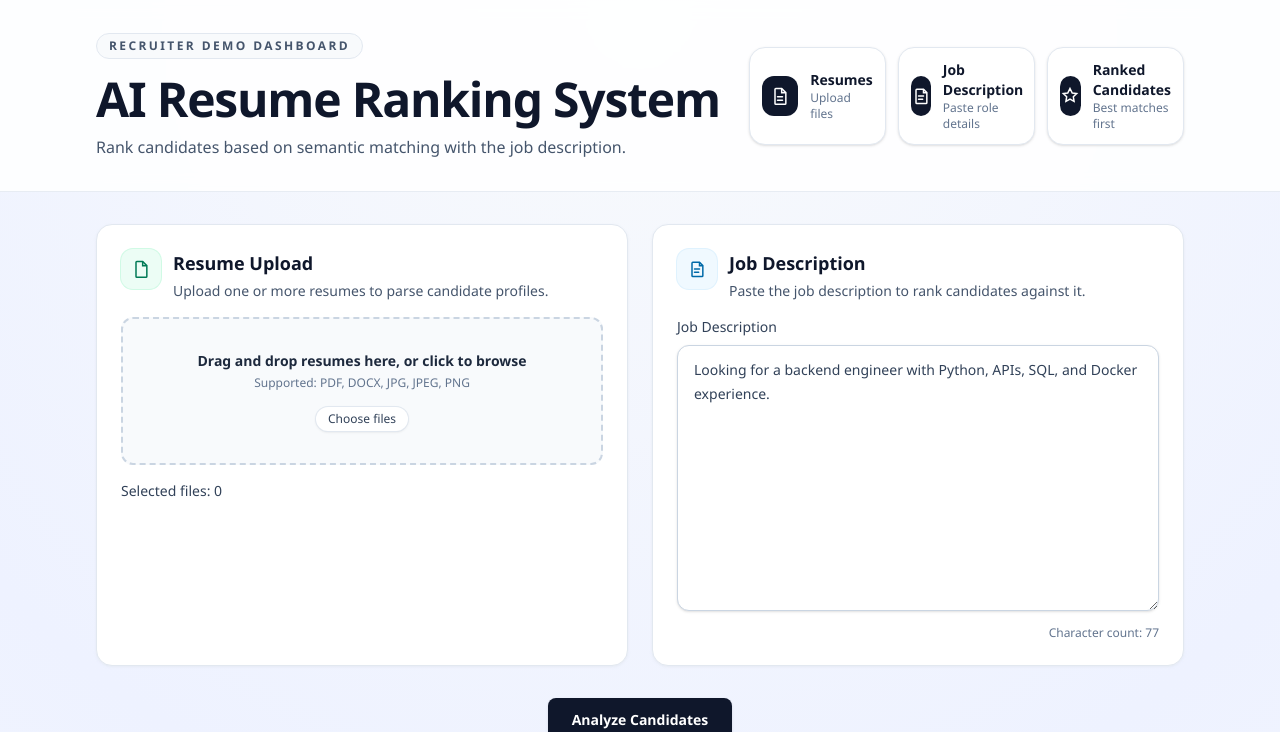
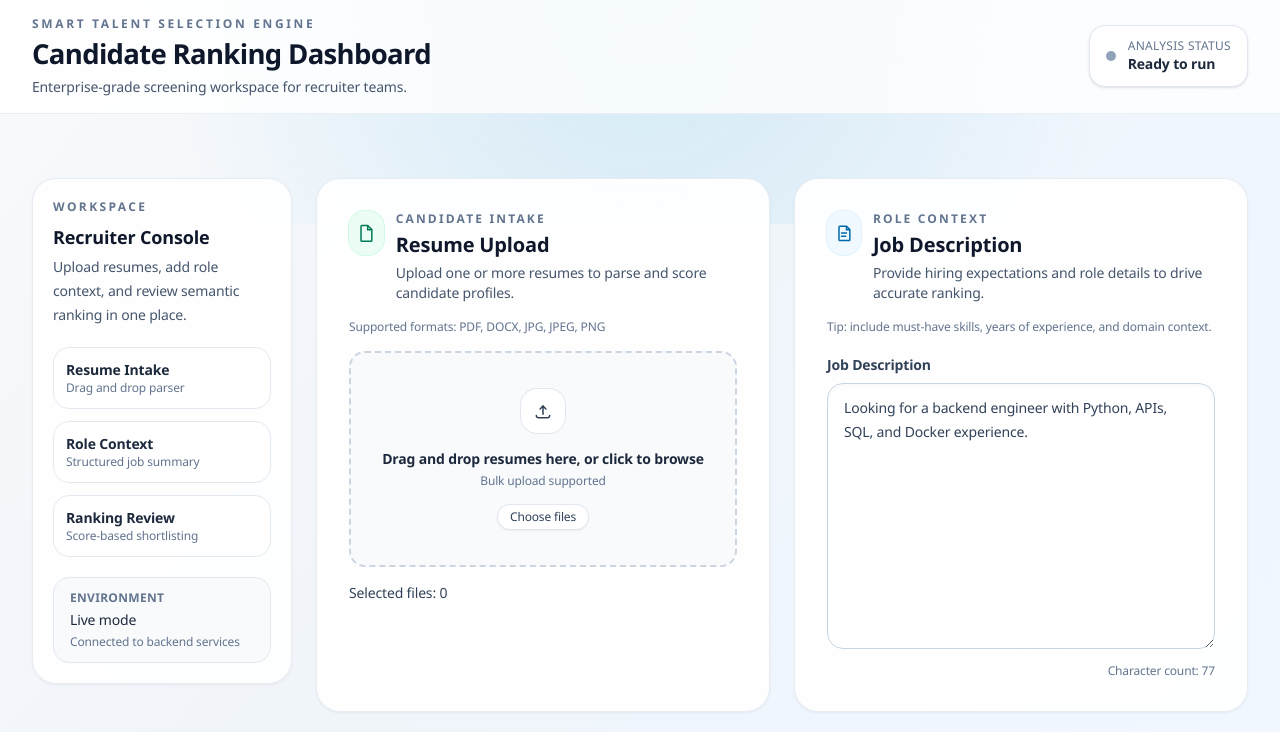
Before and after one commit to meenakshiks247/Smart-Talent-Selection-Engine, a React app in the folder frontend/: page / in a window 1280 px wide. Shown: the top 732 px of the page. Built offline with nearby package versions, Linux system fonts and the light colour scheme; the HTML template or start-up script is replaced by a standard one.

Commit message:
feat(ui): redesign dashboard shell

```diff
--- a/frontend/src/components/AppLayout.jsx
+++ b/frontend/src/components/AppLayout.jsx
@@ -1,75 +1,110 @@
-function AppLayout({ children }) {
+function AppLayout({ children, kpiItems = [], analysisStatus = 'idle', isAnalyzing = false, dataMode = 'live' }) {
+  const statusConfig = getStatusConfig(analysisStatus, isAnalyzing)
+
   return (
-    <div className="min-h-screen bg-[radial-gradient(circle_at_top,_#f8fafc_0%,_#eef2ff_45%,_#f8fafc_100%)]">
-      <header className="border-b border-slate-200/80 bg-white/85 backdrop-blur">
-        <div className="mx-auto w-full max-w-6xl px-4 py-8 sm:px-6 lg:px-8">
-          <div className="grid gap-6 lg:grid-cols-[1.3fr_0.9fr] lg:items-center">
+    <div className="min-h-screen bg-[linear-gradient(130deg,_#f8fafc_0%,_#f1f5f9_28%,_#eff6ff_52%,_#f8fafc_100%)]">
+      <div className="pointer-events-none fixed inset-x-0 top-0 z-0 h-56 bg-[radial-gradient(circle_at_top,_rgba(14,165,233,0.14),_transparent_70%)]" />
+
+      <header className="sticky top-0 z-40 border-b border-slate-200/70 bg-white/80 backdrop-blur-xl">
+        <div className="mx-auto flex w-full max-w-[1400px] items-center justify-between gap-6 px-4 py-4 sm:px-6 lg:px-8">
+          <div>
+            <p className="text-xs font-semibold uppercase tracking-[0.22em] text-slate-500">Smart Talent Selection Engine</p>
+            <h1 className="mt-1 text-2xl font-bold tracking-tight text-slate-900 sm:text-[1.72rem]">
+              Candidate Ranking Dashboard
+            </h1>
+            <p className="mt-1 text-sm text-slate-600">Enterprise-grade screening workspace for recruiter teams.</p>
+          </div>
+
+          <div className="hidden items-center gap-3 rounded-2xl border border-slate-200 bg-white px-4 py-3 shadow-sm md:flex">
+            <span className={`h-2.5 w-2.5 rounded-full ${statusConfig.dot}`} aria-hidden="true" />
             <div>
-              <div className="inline-flex items-center gap-2 rounded-full border border-slate-200 bg-slate-50 px-3 py-1 text-xs font-semibold uppercase tracking-[0.2em] text-slate-600">
-                Recruiter Demo Dashboard
-              </div>
-              <h1 className="mt-4 max-w-2xl text-3xl font-black tracking-tight text-slate-900 sm:text-4xl lg:text-5xl">
-                AI Resume Ranking System
-              </h1>
-              <p className="mt-3 max-w-2xl text-sm leading-6 text-slate-600 sm:text-base">
-                Rank candidates based on semantic matching with the job description.
-              </p>
-            </div>
-
-            <div className="grid gap-3 sm:grid-cols-3 lg:grid-cols-1 xl:grid-cols-3">
-              <HeaderIndicator
-                title="Resumes"
-                description="Upload files"
-                icon={
-                  <svg viewBox="0 0 24 24" className="h-5 w-5" fill="none" stroke="currentColor" strokeWidth="1.8">
-                    <path d="M7 3h7l5 5v13a1 1 0 0 1-1 1H7a1 1 0 0 1-1-1V4a1 1 0 0 1 1-1Z" />
-                    <path d="M14 3v5h5" />
-                    <path d="M9 13h6M9 17h6" strokeLinecap="round" />
-                  </svg>
-                }
-              />
-              <HeaderIndicator
-                title="Job Description"
-                description="Paste role details"
-                icon={
-                  <svg viewBox="0 0 24 24" className="h-5 w-5" fill="none" stroke="currentColor" strokeWidth="1.8">
-                    <path d="M7 4h8l4 4v12a1 1 0 0 1-1 1H7a1 1 0 0 1-1-1V5a1 1 0 0 1 1-1Z" />
-                    <path d="M15 4v4h4" />
-                    <path d="M9 12h6M9 16h5" strokeLinecap="round" />
-                  </svg>
-                }
-              />
-              <HeaderIndicator
-                title="Ranked Candidates"
-                description="Best matches first"
-                icon={
-                  <svg viewBox="0 0 24 24" className="h-5 w-5" fill="none" stroke="currentColor" strokeWidth="1.8">
-                    <path d="M12 3l2.7 5.5L20 9l-4 3.9.9 5.5L12 15.8 7.1 18.4 8 12.9 4 9l5.3-.5L12 3Z" />
-                  </svg>
-                }
-              />
+              <p className="text-xs font-medium uppercase tracking-wide text-slate-500">Analysis status</p>
+              <p className="text-sm font-semibold text-slate-800">{statusConfig.label}</p>
             </div>
           </div>
         </div>
       </header>
 
-      <main className="mx-auto w-full max-w-6xl px-4 py-8 sm:px-6 lg:px-8">{children}</main>
+      <main className="relative z-10 mx-auto w-full max-w-[1400px] px-4 py-8 sm:px-6 lg:px-8">
+        <section className="grid gap-6 sm:grid-cols-2 xl:grid-cols-4">
+          {kpiItems.map((item) => (
+            <KpiCard key={item.title} title={item.title} helper={item.helper} value={item.value} />
+          ))}
+        </section>
+
+        <div className="mt-8 grid gap-6 lg:grid-cols-[260px_minmax(0,1fr)]">
+          <aside className="h-fit rounded-3xl border border-slate-200/80 bg-white/85 p-5 shadow-sm shadow-slate-900/5 backdrop-blur lg:sticky lg:top-24">
+            <p className="text-xs font-semibold uppercase tracking-[0.2em] text-slate-500">Workspace</p>
+            <h2 className="mt-2 text-lg font-semibold text-slate-900">Recruiter Console</h2>
+            <p className="mt-1 text-sm leading-6 text-slate-600">
+              Upload resumes, add role context, and review semantic ranking in one place.
+            </p>
+
+            <div className="mt-5 space-y-3">
+              <SidebarItem title="Resume Intake" subtitle="Drag and drop parser" />
+              <SidebarItem title="Role Context" subtitle="Structured job summary" />
+              <SidebarItem title="Ranking Review" subtitle="Score-based shortlisting" />
+            </div>
+
+            <div className="mt-5 rounded-2xl border border-slate-200 bg-slate-50 px-4 py-3">
+              <p className="text-xs font-semibold uppercase tracking-wide text-slate-500">Environment</p>
+              <p className="mt-1 text-sm font-medium text-slate-800">{dataMode === 'mock' ? 'Preview mode' : 'Live mode'}</p>
+              <p className="mt-1 text-xs text-slate-500">{dataMode === 'mock' ? 'Using seeded demo candidates' : 'Connected to backend services'}</p>
+            </div>
+          </aside>
+
+          <section>{children}</section>
+        </div>
+      </main>
     </div>
   )
 }
 
-function HeaderIndicator({ title, description, icon }) {
+function KpiCard({ title, helper, value }) {
   return (
-    <div className="flex items-center gap-3 rounded-2xl border border-slate-200 bg-white px-3 py-3 shadow-sm">
-      <div className="flex h-10 w-10 items-center justify-center rounded-xl bg-slate-900 text-white">
-        {icon}
-      </div>
-      <div>
-        <p className="text-sm font-semibold text-slate-900">{title}</p>
-        <p className="text-xs text-slate-500">{description}</p>
-      </div>
+    <article className="rounded-3xl border border-slate-200/90 bg-white/90 p-5 shadow-sm shadow-slate-900/5 backdrop-blur sm:p-6">
+      <p className="text-xs font-semibold uppercase tracking-[0.18em] text-slate-500">{title}</p>
+      <p className="mt-3 text-3xl font-bold tracking-tight text-slate-900">{value}</p>
+      <p className="mt-1 text-sm text-slate-600">{helper}</p>
+    </article>
+  )
+}
+
+function SidebarItem({ title, subtitle }) {
+  return (
+    <div className="rounded-2xl border border-slate-200 bg-white px-3 py-3">
+      <p className="text-sm font-semibold text-slate-800">{title}</p>
+      <p className="text-xs text-slate-500">{subtitle}</p>
     </div>
   )
 }
 
+function getStatusConfig(status, isAnalyzing) {
+  if (isAnalyzing || status === 'loading') {
+    return {
+      dot: 'bg-sky-500 animate-pulse',
+      label: 'Analyzing candidates',
+    }
+  }
+
+  if (status === 'success') {
+    return {
+      dot: 'bg-emerald-500',
+      label: 'Analysis completed',
+    }
+  }
+
+  if (status === 'error') {
+    return {
+      dot: 'bg-rose-500',
+      label: 'Needs attention',
+    }
+  }
+
+  return {
+    dot: 'bg-slate-400',
+    label: 'Ready to run',
+  }
+}
+
 export default AppLayout
--- a/frontend/src/components/JobDescriptionInput.jsx
+++ b/frontend/src/components/JobDescriptionInput.jsx
@@ -1,8 +1,8 @@
-function JobDescriptionInput({ value = '', onChange }) {
+function JobDescriptionInput({ value = '', onChange, isAnalyzing = false }) {
 
   return (
-    <div className="mt-4 space-y-2">
-      <label htmlFor="jobDescriptionInput" className="mb-2 block text-sm font-medium text-slate-700">
+    <div className="mt-5 space-y-2">
+      <label htmlFor="jobDescriptionInput" className="mb-2 block text-sm font-semibold text-slate-700">
         Job Description
       </label>
       <textarea
@@ -10,8 +10,9 @@ function JobDescriptionInput({ value = '', onChange }) {
         rows={10}
         value={value}
         onChange={onChange}
+        disabled={isAnalyzing}
         placeholder="Paste the job description here..."
-        className="min-h-64 w-full rounded-xl border border-slate-300 bg-white px-4 py-3 text-sm leading-6 text-slate-700 shadow-sm transition placeholder:text-slate-400 focus:border-slate-500 focus:outline-none focus:ring-2 focus:ring-slate-200"
+        className="min-h-64 w-full rounded-2xl border border-slate-300 bg-white px-4 py-3 text-sm leading-6 text-slate-700 shadow-inner shadow-slate-200/30 transition placeholder:text-slate-400 focus:border-sky-500 focus:outline-none focus:ring-4 focus:ring-sky-100 disabled:cursor-not-allowed disabled:bg-slate-100"
       />
       <p className="text-right text-xs font-medium text-slate-500">Character count: {value.length}</p>
     </div>
--- a/frontend/src/components/JobDescriptionSection.jsx
+++ b/frontend/src/components/JobDescriptionSection.jsx
@@ -1,11 +1,11 @@
 import JobDescriptionInput from './JobDescriptionInput'
 
 
-function JobDescriptionSection({ value, onChange }) {
+function JobDescriptionSection({ value, onChange, isAnalyzing = false }) {
   return (
-    <section className="rounded-2xl border border-slate-200 bg-white p-6 shadow-sm shadow-slate-200/60">
+    <section className="rounded-3xl border border-slate-200/80 bg-white/90 p-6 shadow-sm shadow-slate-900/5 sm:p-8">
       <div className="flex items-start gap-3">
-        <div className="flex h-10 w-10 items-center justify-center rounded-xl bg-sky-50 text-sky-700 ring-1 ring-sky-100">
+        <div className="flex h-11 w-11 items-center justify-center rounded-2xl bg-sky-50 text-sky-700 ring-1 ring-sky-100">
           <svg viewBox="0 0 24 24" className="h-5 w-5" fill="none" stroke="currentColor" strokeWidth="1.8">
             <path d="M7 4h8l4 4v12a1 1 0 0 1-1 1H7a1 1 0 0 1-1-1V5a1 1 0 0 1 1-1Z" />
             <path d="M15 4v4h4" />
@@ -13,13 +13,17 @@ function JobDescriptionSection({ value, onChange }) {
           </svg>
         </div>
         <div>
-          <h2 className="text-lg font-semibold text-slate-900">Job Description</h2>
-          <p className="mt-1 text-sm text-slate-600">Paste the job description to rank candidates against it.</p>
+          <p className="text-xs font-semibold uppercase tracking-[0.18em] text-slate-500">Role context</p>
+          <h2 className="mt-1 text-xl font-semibold text-slate-900">Job Description</h2>
+          <p className="mt-1 text-sm text-slate-600">Provide hiring expectations and role details to drive accurate ranking.</p>
         </div>
       </div>
 
+      <p className="mt-4 text-xs text-slate-500">Tip: include must-have skills, years of experience, and domain context.</p>
+
       <JobDescriptionInput
         value={value}
+        isAnalyzing={isAnalyzing}
         onChange={onChange}
       />
     </section>
--- a/frontend/src/components/ResumeUploadSection.jsx
+++ b/frontend/src/components/ResumeUploadSection.jsx
@@ -1,23 +1,26 @@
 import ResumeUploader from './ResumeUploader'
 
 
-function ResumeUploadSection({ files, onFilesChange }) {
+function ResumeUploadSection({ files, onFilesChange, isAnalyzing = false }) {
   return (
-    <section className="rounded-2xl border border-slate-200 bg-white p-6 shadow-sm shadow-slate-200/60">
+    <section className="rounded-3xl border border-slate-200/80 bg-white/90 p-6 shadow-sm shadow-slate-900/5 sm:p-8">
       <div className="flex items-start gap-3">
-        <div className="flex h-10 w-10 items-center justify-center rounded-xl bg-emerald-50 text-emerald-700 ring-1 ring-emerald-100">
+        <div className="flex h-11 w-11 items-center justify-center rounded-2xl bg-emerald-50 text-emerald-700 ring-1 ring-emerald-100">
           <svg viewBox="0 0 24 24" className="h-5 w-5" fill="none" stroke="currentColor" strokeWidth="1.8">
             <path d="M7 3h7l5 5v13a1 1 0 0 1-1 1H7a1 1 0 0 1-1-1V4a1 1 0 0 1 1-1Z" />
             <path d="M14 3v5h5" />
           </svg>
         </div>
         <div>
-          <h2 className="text-lg font-semibold text-slate-900">Resume Upload</h2>
-          <p className="mt-1 text-sm text-slate-600">Upload one or more resumes to parse candidate profiles.</p>
+          <p className="text-xs font-semibold uppercase tracking-[0.18em] text-slate-500">Candidate intake</p>
+          <h2 className="mt-1 text-xl font-semibold text-slate-900">Resume Upload</h2>
+          <p className="mt-1 text-sm text-slate-600">Upload one or more resumes to parse and score candidate profiles.</p>
         </div>
       </div>
 
-      <ResumeUploader files={files} onFilesChange={onFilesChange} />
+      <p className="mt-4 text-xs text-slate-500">Supported formats: PDF, DOCX, JPG, JPEG, PNG</p>
+
+      <ResumeUploader files={files} onFilesChange={onFilesChange} isAnalyzing={isAnalyzing} />
     </section>
   )
 }
--- a/frontend/src/components/ResumeUploader.jsx
+++ b/frontend/src/components/ResumeUploader.jsx
@@ -10,7 +10,7 @@ const ACCEPTED_TYPES = [
 ]
 
 
-function ResumeUploader({ files = [], onFilesChange }) {
+function ResumeUploader({ files = [], onFilesChange, isAnalyzing = false }) {
   const inputRef = useRef(null)
   const [validationMessage, setValidationMessage] = useState('')
   const [isDragging, setIsDragging] = useState(false)
@@ -94,9 +94,13 @@ function ResumeUploader({ files = [], onFilesChange }) {
       <div
         role="button"
         tabIndex={0}
-        onClick={handleBrowseClick}
+        onClick={() => {
+          if (!isAnalyzing) {
+            handleBrowseClick()
+          }
+        }}
         onKeyDown={(event) => {
-          if (event.key === 'Enter' || event.key === ' ') {
+          if ((event.key === 'Enter' || event.key === ' ') && !isAnalyzing) {
             event.preventDefault()
             handleBrowseClick()
           }
@@ -104,16 +108,24 @@ function ResumeUploader({ files = [], onFilesChange }) {
         onDrop={handleDrop}
         onDragOver={handleDragOver}
         onDragLeave={handleDragLeave}
-        className={`w-full cursor-pointer rounded-xl border-2 border-dashed px-4 py-8 text-center transition sm:px-6 ${
+        className={`w-full rounded-2xl border-2 border-dashed px-4 py-9 text-center transition sm:px-6 ${
           isDragging
-            ? 'border-slate-900 bg-slate-100'
-            : 'border-slate-300 bg-slate-50 hover:border-slate-400 hover:bg-slate-100'
-        }`}
+            ? 'border-sky-500 bg-sky-50'
+            : 'border-slate-300 bg-slate-50 hover:border-slate-400 hover:bg-white'
+        } ${isAnalyzing ? 'cursor-not-allowed opacity-70' : 'cursor-pointer'}`}
+        aria-disabled={isAnalyzing}
       >
+        <span className="mx-auto mb-4 flex h-11 w-11 items-center justify-center rounded-2xl bg-white text-slate-700 ring-1 ring-slate-200">
+          <svg viewBox="0 0 24 24" className="h-5 w-5" fill="none" stroke="currentColor" strokeWidth="1.8">
+            <path d="M12 16V6" strokeLinecap="round" />
+            <path d="M8.5 9.5 12 6l3.5 3.5" strokeLinecap="round" strokeLinejoin="round" />
+            <path d="M4 17.5a2.5 2.5 0 0 0 2.5 2.5h11A2.5 2.5 0 0 0 20 17.5" strokeLinecap="round" />
+          </svg>
+        </span>
         <span className="block text-sm font-semibold text-slate-800">
-          Drag and drop resumes here, or click to browse
+          {isAnalyzing ? 'Upload locked while analysis is running' : 'Drag and drop resumes here, or click to browse'}
         </span>
-        <span className="mt-1 block text-xs text-slate-500">Supported: PDF, DOCX, JPG, JPEG, PNG</span>
+        <span className="mt-1 block text-xs text-slate-500">Bulk upload supported</span>
         <span className="mt-4 inline-flex rounded-full bg-white px-3 py-1 text-xs font-medium text-slate-700 shadow-sm ring-1 ring-slate-200">
           Choose files
         </span>
@@ -125,7 +137,8 @@ function ResumeUploader({ files = [], onFilesChange }) {
           <button
             type="button"
             onClick={handleClearFiles}
-            className="text-sm font-medium text-slate-600 transition hover:text-slate-900"
+            disabled={isAnalyzing}
+            className="text-sm font-medium text-slate-600 transition hover:text-slate-900 disabled:cursor-not-allowed disabled:text-slate-400"
           >
             Clear files
           </button>
@@ -135,10 +148,16 @@ function ResumeUploader({ files = [], onFilesChange }) {
       {validationMessage ? <p className="mt-1 text-sm text-rose-600">{validationMessage}</p> : null}
 
       {files.length > 0 ? (
-        <ul className="mt-3 space-y-2 rounded-md border border-slate-200 bg-white p-3 text-sm text-slate-700">
+        <ul className="mt-3 space-y-2 rounded-2xl border border-slate-200 bg-white p-3 text-sm text-slate-700">
           {files.map((file) => (
-            <li key={`${file.name}-${file.lastModified}`} className="truncate">
-              {file.name}
+            <li
+              key={`${file.name}-${file.lastModified}`}
+              className="flex items-center justify-between gap-3 rounded-xl bg-slate-50 px-3 py-2"
+            >
+              <span className="truncate">{file.name}</span>
+              <span className="shrink-0 rounded-full bg-white px-2 py-0.5 text-[11px] font-medium text-slate-500 ring-1 ring-slate-200">
+                Ready
+              </span>
             </li>
           ))}
         </ul>
--- a/frontend/src/index.css
+++ b/frontend/src/index.css
@@ -1,8 +1,15 @@
 @import "tailwindcss";
+@import url('https://fonts.googleapis.com/css2?family=Plus+Jakarta+Sans:wght@500;600;700;800&display=swap');
 
 body {
   margin: 0;
+  min-height: 100vh;
   background-color: #f8fafc;
   color: #0f172a;
-  font-family: 'Segoe UI', Tahoma, Geneva, Verdana, sans-serif;
+  font-family: 'Plus Jakarta Sans', 'Segoe UI', sans-serif;
+  letter-spacing: -0.01em;
 }
+
+#root {
+  min-height: 100vh;
+}
```
